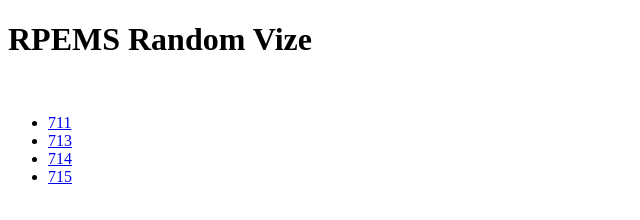
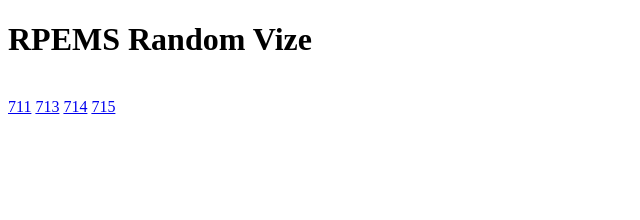
Before and after one commit to rpemsrandom/rpemsrandom.github.io, a plain HTML site: page vize/index.html in a window 1280 px wide. Shown: the whole page, without its empty margins (0-640 px from the left). Drawn offline with Linux system fonts and the light colour scheme.

Commit message:
Update index.html

```diff
--- a/vize/index.html
+++ b/vize/index.html
@@ -6,11 +6,9 @@
     </style>
     <h1>RPEMS Random Vize</h1>
     <br>
-    <ul>
-      <li><a href='https://rpemsrandom.github.io/vize/711'>711</a></li>
-      <li><a href='https://rpemsrandom.github.io/vize/713'>713</a></li>
-      <li><a href='https://rpemsrandom.github.io/vize/714'>714</a></li>
-      <li><a href='https://rpemsrandom.github.io/vize/715'>715</a></li>
-    </ul>
+    <a href='https://rpemsrandom.github.io/vize/711'>711</a>
+    <a href='https://rpemsrandom.github.io/vize/713'>713</a>
+    <a href='https://rpemsrandom.github.io/vize/714'>714</a>
+    <a href='https://rpemsrandom.github.io/vize/715'>715</a>
   </body>
 </html>
```
